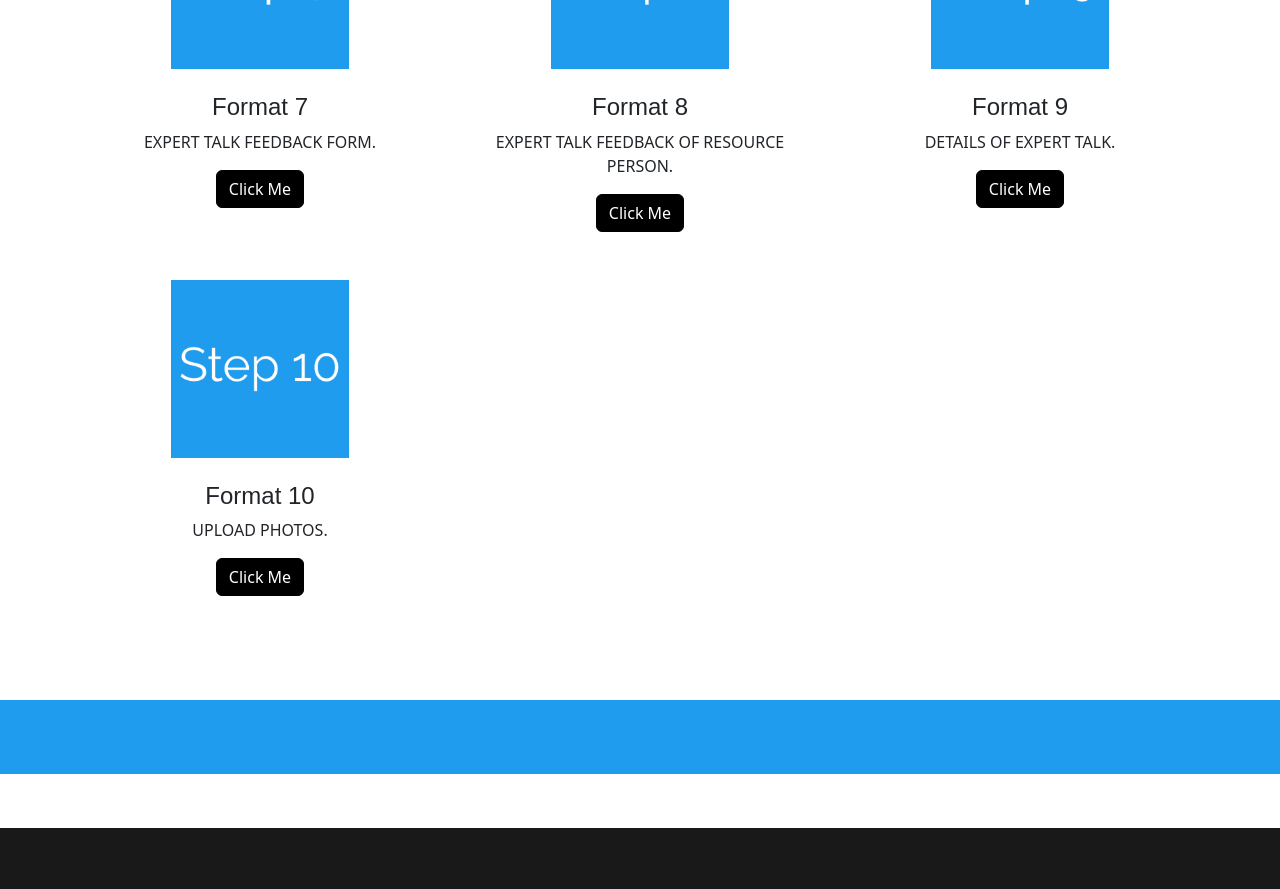
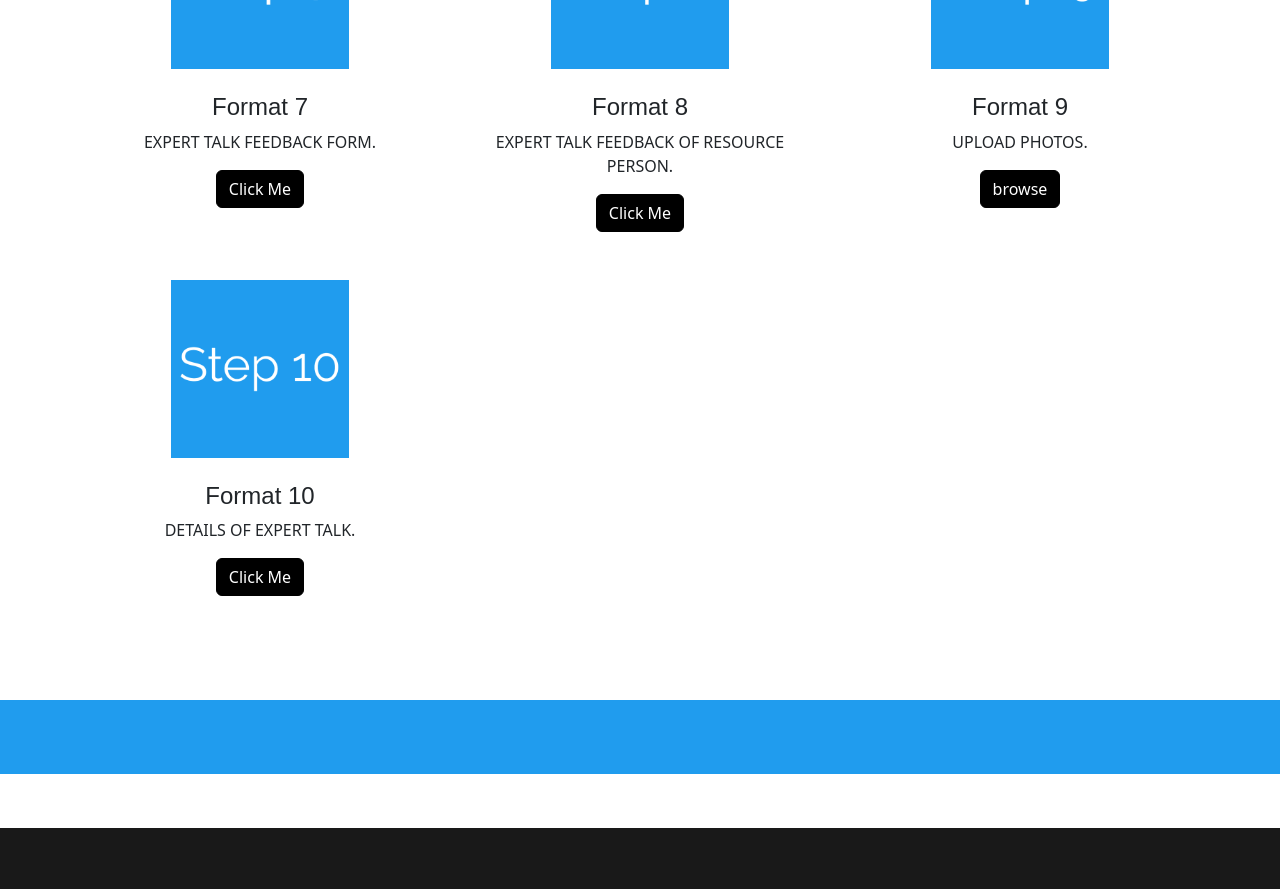
Before and after one commit to prathameshrjagtap/K.K.Wagh-Activity-Project, a plain HTML site: page kkw/experttalk.html in a window 1280 px wide. Shown: the part 1820-2709 px from the top of the page. Drawn offline with Linux system fonts and the light colour scheme.

Commit message:
updated experttalk.html

```diff
--- a/kkw/experttalk.html
+++ b/kkw/experttalk.html
@@ -347,9 +347,9 @@
                 />
                 <h4>Format 9</h4>
                 <span class="d-block mb-3 text-uppercase"
-                  >Details of Expert talk.</span
+                  >Upload Photos.</span
                 >
-                <a href="form9.html" class="btn btn-primary">Click Me</a>
+                <a href="addphotos.html" class="btn btn-primary">browse</a>
               </div>
               <div class="col-lg-4 text-center mb-5">
                 <img
@@ -359,9 +359,9 @@
                 />
                 <h4>Format 10</h4>
                 <span class="d-block mb-3 text-uppercase"
-                  >Upload Photos.</span
+                  >Details of Expert talk.</span
                 >
-                <a href="form10.html" class="btn btn-primary">Click Me</a>
+                <a href="form9.html" class="btn btn-primary">Click Me</a>
               </div>
             </div>
           <!-- </div> -->
@@ -380,8 +380,9 @@
           color:rgb(180, 180, 180)!important;
         }
       </style>
-      <!-- End Steps To Follow -->
+
     </section>
+    <!-- End Steps To Follow -->
     </main>
     <!-- End #main -->
 
```
